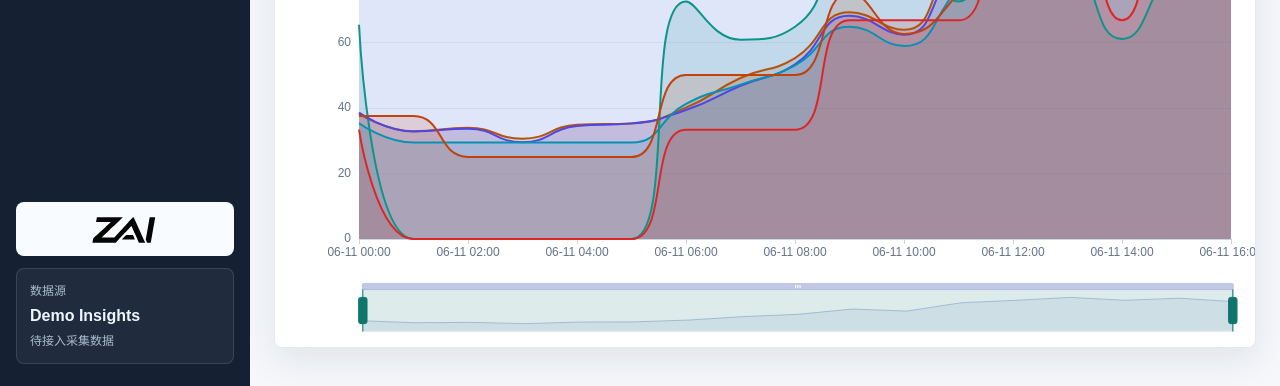
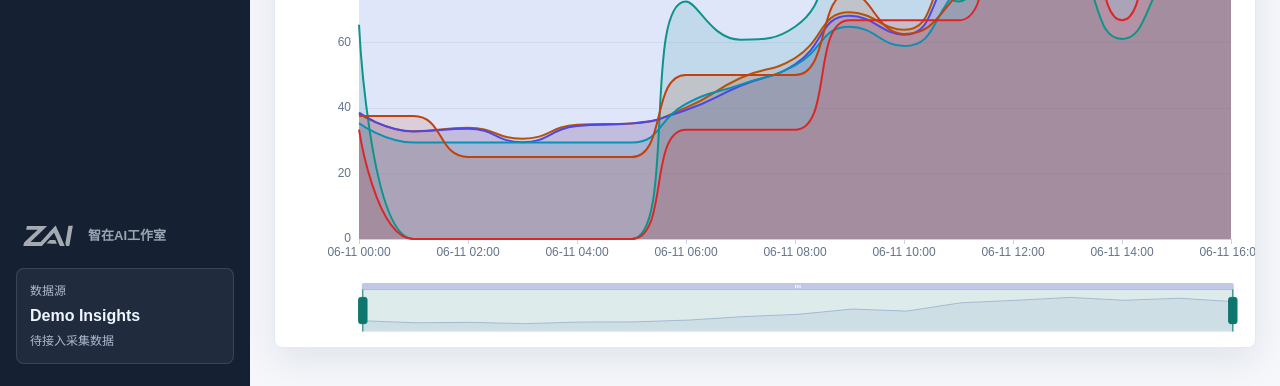
Before and after one commit to fengbujue-1647/FacebookADSView, a website: page public/index.html in a window 1280 px wide. Shown: the part 414-800 px from the top of the page. Drawn offline with nearby package versions, Linux system fonts and the light colour scheme; no server answers.

Commit message:
fix: label studio watermark lockup
相对上一次提交的改动:

- 在侧边栏数据源上方的 ZAI LOGO 右侧新增文字 智在AI工作室。

- 去掉底部 LOGO 卡片白底和边框，改为透明水印式展示。

- 调整 LOGO 与文字为横向低透明度布局，文字字号调整为 13px，并更新 styles.css 版本号到 20260611-6。

验证:

- git diff --check -- public/index.html public/styles.css

- 本地 127.0.0.1:3100 浏览器验证背景透明、无边框、透明度 0.62，智在AI工作室 为 13px 且完整显示。

风险:

- 本次只改静态前端；公网需加载新提交后的 styles.css?v=20260611-6 才能看到最新水印样式。

```diff
--- a/public/index.html
+++ b/public/index.html
@@ -6,7 +6,7 @@
   <title>FB 广告数据看板</title>
   <link rel="icon" type="image/svg+xml" href="/favicon.svg?v=20260611-4">
   <link rel="alternate icon" type="image/png" href="/favicon.png?v=20260611-4">
-  <link rel="stylesheet" href="/styles.css?v=20260611-4">
+  <link rel="stylesheet" href="/styles.css?v=20260611-6">
   <link rel="stylesheet" href="/alert-ai.css?v=20260611-3">
   <script defer src="/vendor/echarts.min.js?v=20260611-3"></script>
 </head>
@@ -53,6 +53,7 @@
       <div class="sidebar-footer">
         <div class="studio-lockup" aria-label="ZAI 工作室">
           <img src="/favicon.svg?v=20260611-4" alt="">
+          <span>智在AI工作室</span>
         </div>
         <div class="side-note">
           <span>数据源</span>
--- a/public/styles.css
+++ b/public/styles.css
@@ -158,20 +158,34 @@ button svg,
 }
 
 .studio-lockup {
-  height: 54px;
-  display: grid;
-  place-items: center;
-  padding: 12px 16px;
-  border: 1px solid rgba(255, 255, 255, 0.14);
-  border-radius: var(--radius);
-  background: #f8fbff;
+  height: 40px;
+  display: grid;
+  grid-template-columns: 58px minmax(0, 1fr);
+  gap: 10px;
+  align-items: center;
+  padding: 0 4px;
+  border: 0;
+  background: transparent;
+  opacity: 0.62;
 }
 
 .studio-lockup img {
   display: block;
-  width: min(168px, 100%);
-  height: 30px;
+  width: 58px;
+  height: 24px;
+  filter: invert(1) grayscale(1) brightness(1.18);
   object-fit: contain;
+}
+
+.studio-lockup span {
+  min-width: 0;
+  overflow: hidden;
+  color: #eef6ff;
+  font-size: 13px;
+  font-weight: 900;
+  line-height: 1.2;
+  text-overflow: ellipsis;
+  white-space: nowrap;
 }
 
 .side-note {
```
